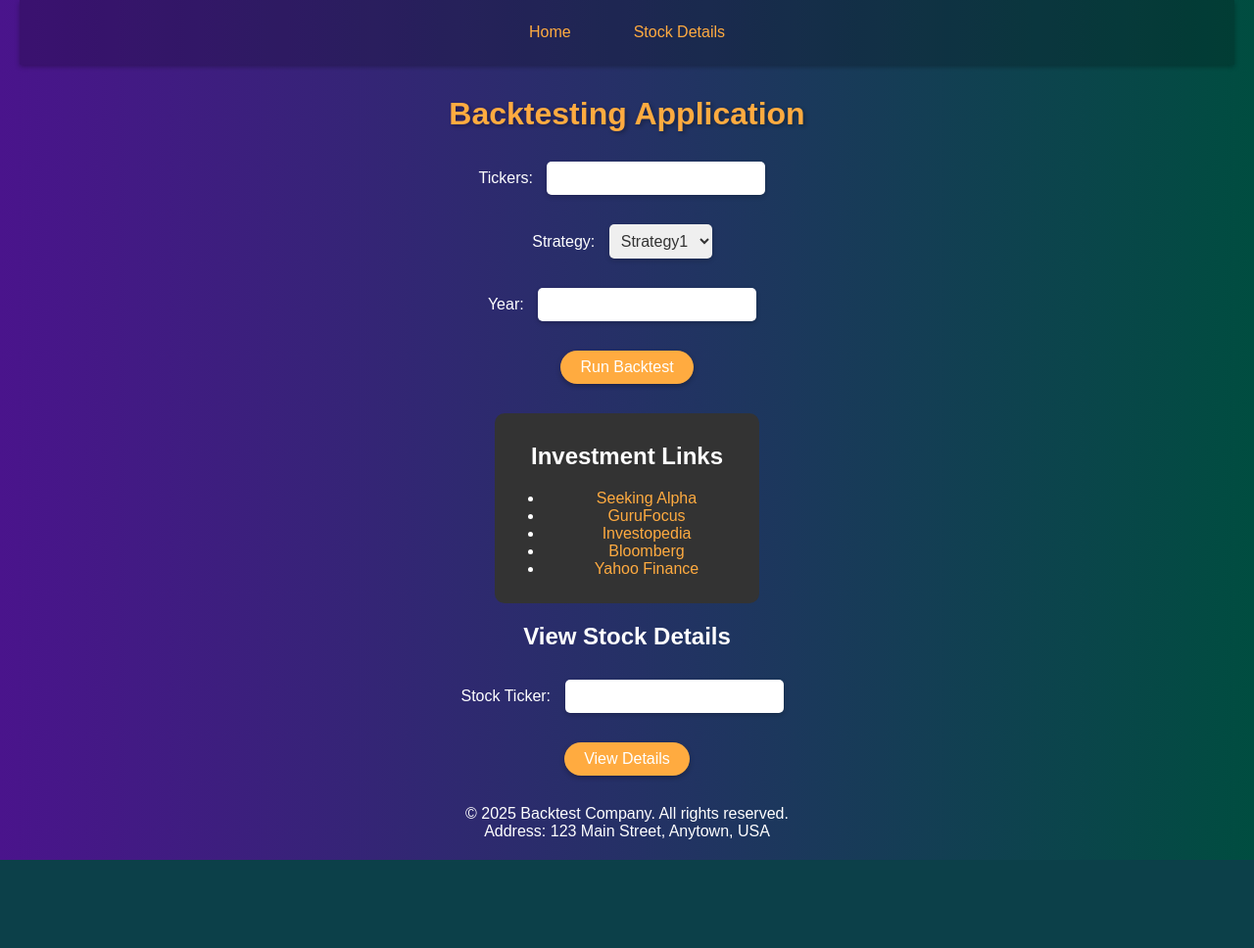
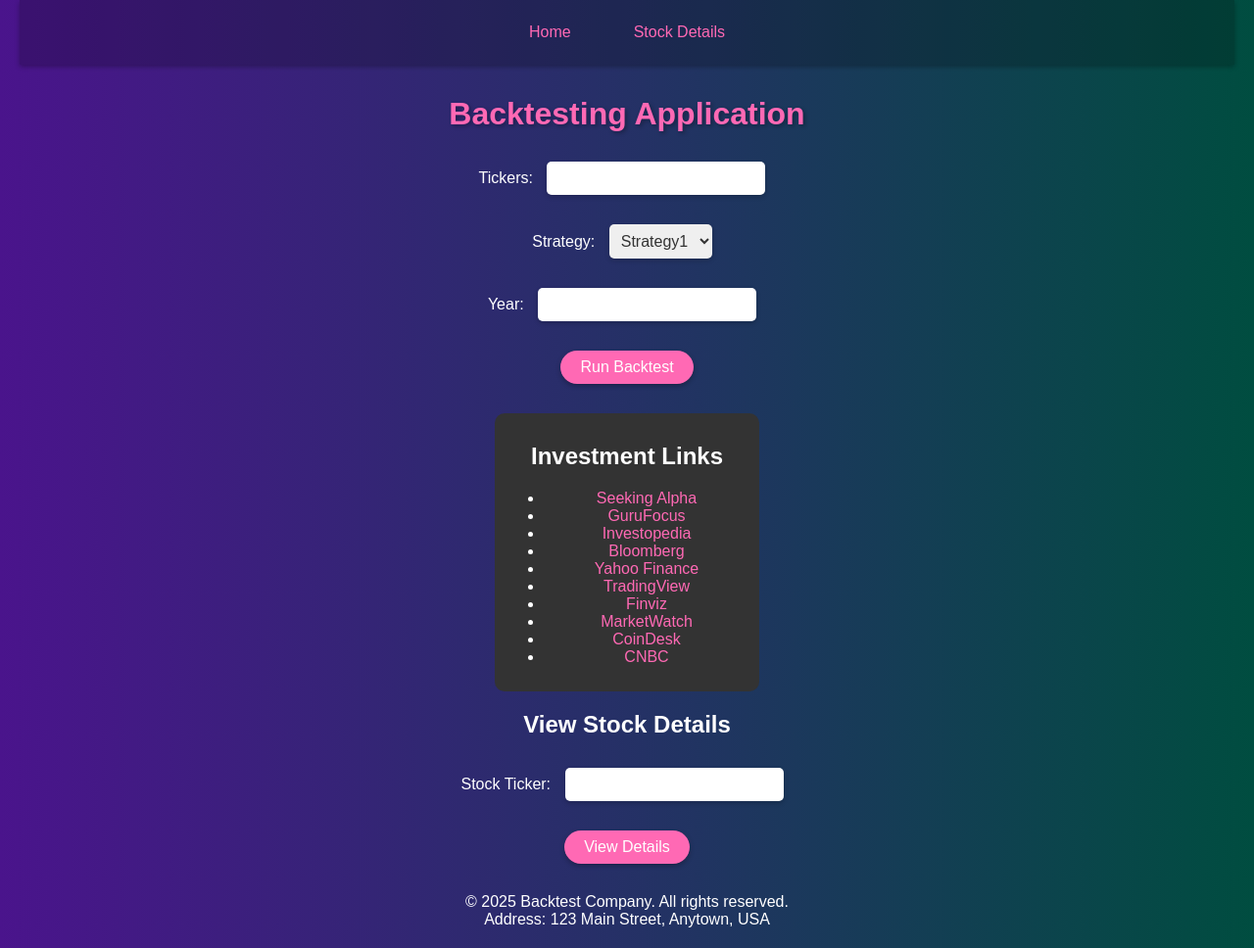
Before and after one commit to Marx2/backtest, a Flask app: page / in a window 1280 px wide. Shown: the whole page at 98% size. Before the commit the page ends 878 px from the top, so only its background shows below. Run offline with Flask 3, Linux system fonts and the light colour scheme; parts of the project's set-up code (start-up, migrations or seed data) failed here and were passed over.

Commit message:
Add links and change colours

```diff
--- a/flask_backtest_app/static/css/style.css
+++ b/flask_backtest_app/static/css/style.css
@@ -17,7 +17,7 @@ body {
 }
 
 .navbar a {
-    color: #ffab40;
+    color: #ff69b4;
     text-decoration: none;
     margin: 0 1rem;
     padding: 0.5rem 1rem;
@@ -37,7 +37,7 @@ body {
 
 h1 {
     margin-bottom: 20px;
-    color: #ffab40;
+    color: #ff69b4;
     text-shadow: 2px 2px 4px rgba(0,0,0,0.3);
 }
 
@@ -60,7 +60,7 @@ button {
     margin: 10px;
     padding: 8px 20px;
     font-size: 16px;
-    background-color: #ffab40;
+    background-color: #ff69b4;
     color: white;
     border: none;
     border-radius: 20px;
@@ -105,7 +105,7 @@ th {
 }
 
 .sidebar a {
-    color: #ffab40;
+    color: #ff69b4;
     text-decoration: none;
 }
 
--- a/flask_backtest_app/templates/index.html
+++ b/flask_backtest_app/templates/index.html
@@ -66,8 +66,13 @@
             <li><a href="https://www.investopedia.com/" target="_blank">Investopedia</a></li>
             <li><a href="https://www.bloomberg.com/" target="_blank">Bloomberg</a></li>
             <li><a href="https://finance.yahoo.com/" target="_blank">Yahoo Finance</a></li>
-        </ul>
-    </div>
+                        <li><a href="https://www.tradingview.com/" target="_blank">TradingView</a></li>
+                        <li><a href="https://finviz.com/" target="_blank">Finviz</a></li>
+                        <li><a href="https://www.marketwatch.com/" target="_blank">MarketWatch</a></li>
+                        <li><a href="https://www.coindesk.com/" target="_blank">CoinDesk</a></li>
+                        <li><a href="https://www.cnbc.com/" target="_blank">CNBC</a></li>
+                    </ul>
+                </div>
 
    <div class="stock-details-form">
         <h2>View Stock Details</h2>
```
